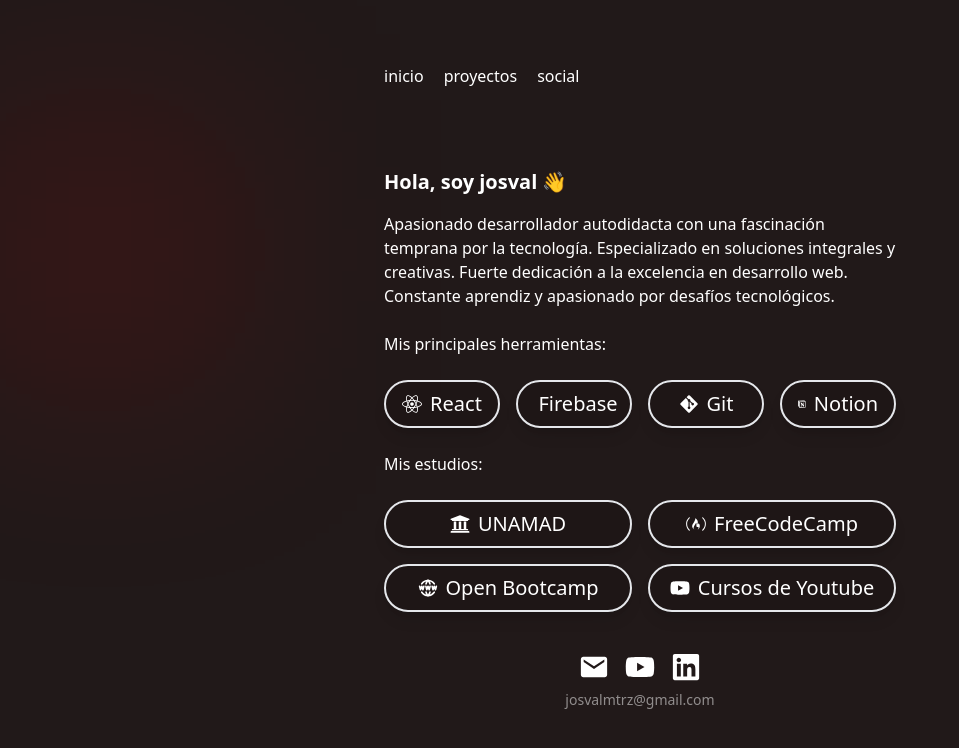
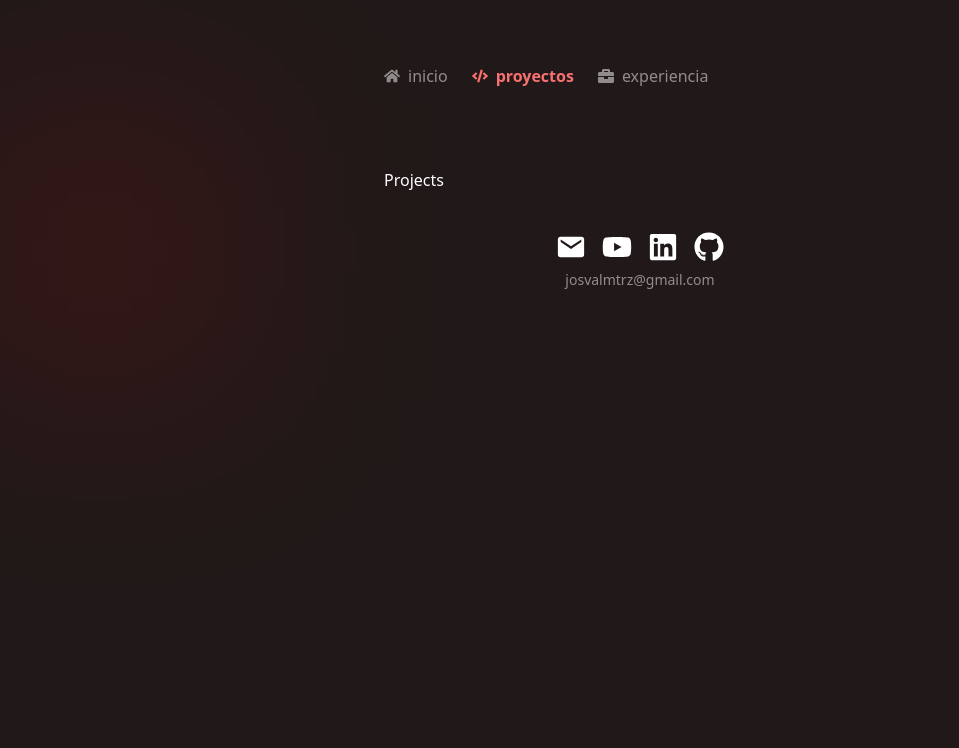
Before and after one commit to josvaal/portafolio, a React (Vite) app: page /projects in a window 1280 px wide. Shown: the top 748 px of the page, without its empty margins (0-959 px from the left). Built offline with nearby package versions, Linux system fonts and the light colour scheme.

Commit message:
Router update

```diff
--- a/package.json
+++ b/package.json
@@ -13,7 +13,8 @@
     "react": "^18.2.0",
     "react-dom": "^18.2.0",
     "react-icons": "^5.0.1",
-    "sonner": "^1.4.0"
+    "sonner": "^1.4.0",
+    "wouter": "^3.0.0"
   },
   "devDependencies": {
     "@types/react": "^18.2.43",
--- a/src/App.jsx
+++ b/src/App.jsx
@@ -1,12 +1,17 @@
 import Navbar from "./components/Navbar"
 import Home from "./pages/Home"
+import Projects from './pages/Projects'
 import Footer from './components/Footer'
+import { Route, Switch } from "wouter";
 
 const App = () => {
   return (
     <>
       <Navbar />
-      <Home />
+      <Switch>
+        <Route path="/" component={Home} />
+        <Route path="/projects" component={Projects} />
+      </Switch>
       <Footer />
     </>
   )
--- a/src/components/Footer.jsx
+++ b/src/components/Footer.jsx
@@ -1,5 +1,5 @@
 import { IoMdMail } from "react-icons/io";
-import { FaLinkedin, FaYoutube } from 'react-icons/fa';
+import { FaGithub, FaLinkedin, FaYoutube } from 'react-icons/fa';
 import { Toaster, toast } from 'sonner'
 
 function Footer() {
@@ -16,6 +16,9 @@
         <a href="https://www.linkedin.com/in/josval/" className='hover:text-red-400 transition-all' target="_blank" rel="noreferrer">
           <FaLinkedin size={30} />
         </a>
+        <a href="https://github.com/heyy-josval/" className='hover:text-red-400 transition-all' target="_blank" rel="noreferrer">
+          <FaGithub size={30} />
+        </a>
       </div>
       <div className="flex justify-center text-sm mt-2 opacity-50 hover:text-red-400 transition-all hover:cursor-pointer" onClick={() => {
         navigator.clipboard.writeText("josvalmtrz@gmail.com")
--- a/src/components/Navbar.jsx
+++ b/src/components/Navbar.jsx
@@ -1,10 +1,30 @@
+import { FaBriefcase, FaCode, FaHome } from "react-icons/fa";
+import { Link, useLocation } from "wouter";
+
 const Navbar = () => {
+  const [location] = useLocation();
+
   return (
     <div className="pb-20">
-      <ul className="flex gap-5">
-        <li><a href="#" className="hover:text-red-400 duration-300">inicio</a></li>
-        <li><a href="#" className="hover:text-red-400 duration-300">proyectos</a></li>
-        <li><a href="#" className="hover:text-red-400 duration-300">social</a></li>
+      <ul className="flex gap-6">
+        <li>
+          <Link href="/" className={`duration-300 flex gap-2 items-center justify-center ${location == "/" ? "opacity-100 font-bold text-red-400" : "opacity-50 hover:text-red-400"}`}>
+            <FaHome />
+            <p>inicio</p>
+          </Link>
+        </li>
+        <li>
+          <Link href="/projects" className={`duration-300 flex gap-2 items-center justify-center ${location == "/projects" ? "opacity-100 font-bold text-red-400" : "opacity-50 hover:text-red-400"}`}>
+            <FaCode />
+            <p>proyectos</p>
+          </Link>
+        </li>
+        <li>
+          <Link href="/experience" className={`duration-300 flex gap-2 items-center justify-center ${location == "/experience" ? "opacity-100 font-bold text-red-400" : "opacity-50 hover:text-red-400"}`}>
+            <FaBriefcase />
+            <p>experiencia</p>
+          </Link>
+        </li>
       </ul>
     </div>
   )
--- /dev/null
+++ b/src/pages/Projects.jsx
@@ -0,0 +1,10 @@
+
+const Projects = () => {
+  return (
+    <div>
+      <p>Projects</p>
+    </div>
+  )
+}
+
+export default Projects
```
Also changed, not shown: 1 other file (tests, documents, lock files or other folders).
